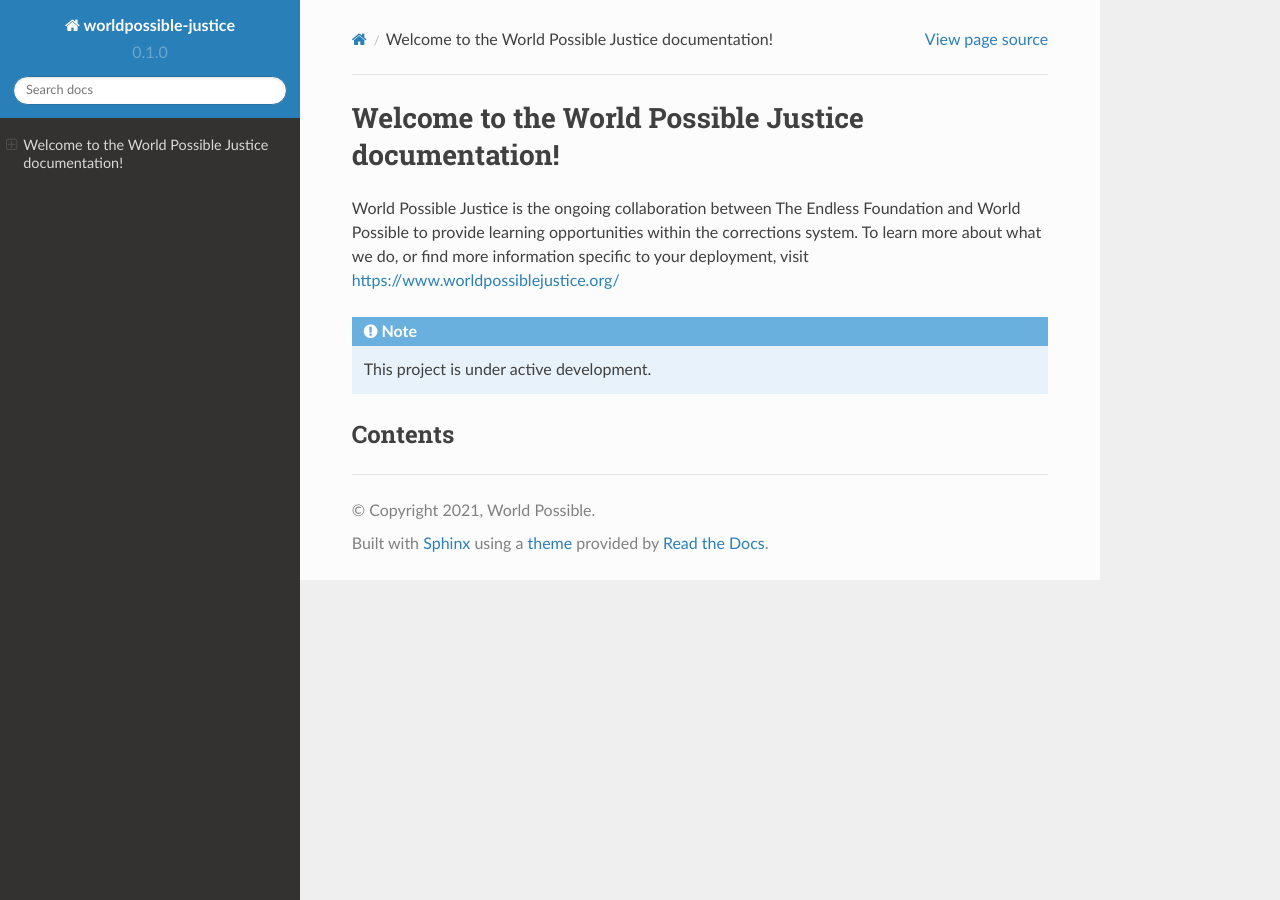
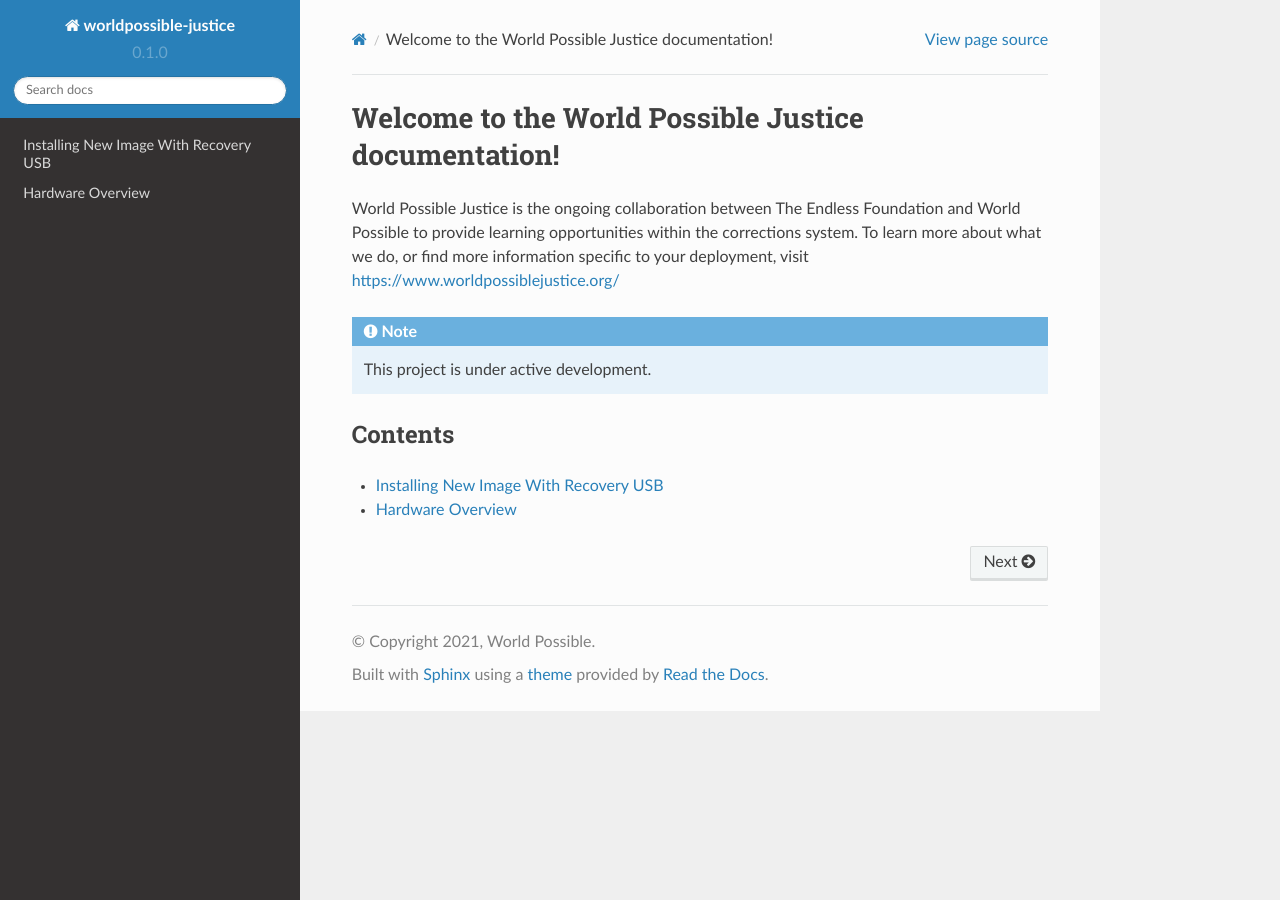
Before and after one commit to worldpossible/endless-docs, a Sphinx documentation site: the page built from docs/source/index.rst, in a window 1280 px wide. Built offline with Sphinx 7.4.7 and the Read the Docs theme 2.0.0, drawn with Linux system fonts in a browser that asks for light colours.

Commit message:
small changes

```diff
--- a/docs/source/hardware/hardware_overview.rst
+++ b/docs/source/hardware/hardware_overview.rst
@@ -1,6 +1,7 @@
 .. _hardware_overview:
 
-# Hardware Overview
+Hardware Overview
+=================
 
 ## Prerequisites
 
--- a/docs/source/index.rst
+++ b/docs/source/index.rst
@@ -12,6 +12,5 @@ Contents
 --------
 
 .. toctree::
-   :maxdepth: 2
    install/usb_install
    hardware/hardware_overview
--- a/docs/source/install/usb_install.rst
+++ b/docs/source/install/usb_install.rst
@@ -1,6 +1,7 @@
 .. _usb_install:
 
-# Installing New Image With Recovery USB
+Installing New Image With Recovery USB
+======================================
 
 ## Prerequisites
 
```
